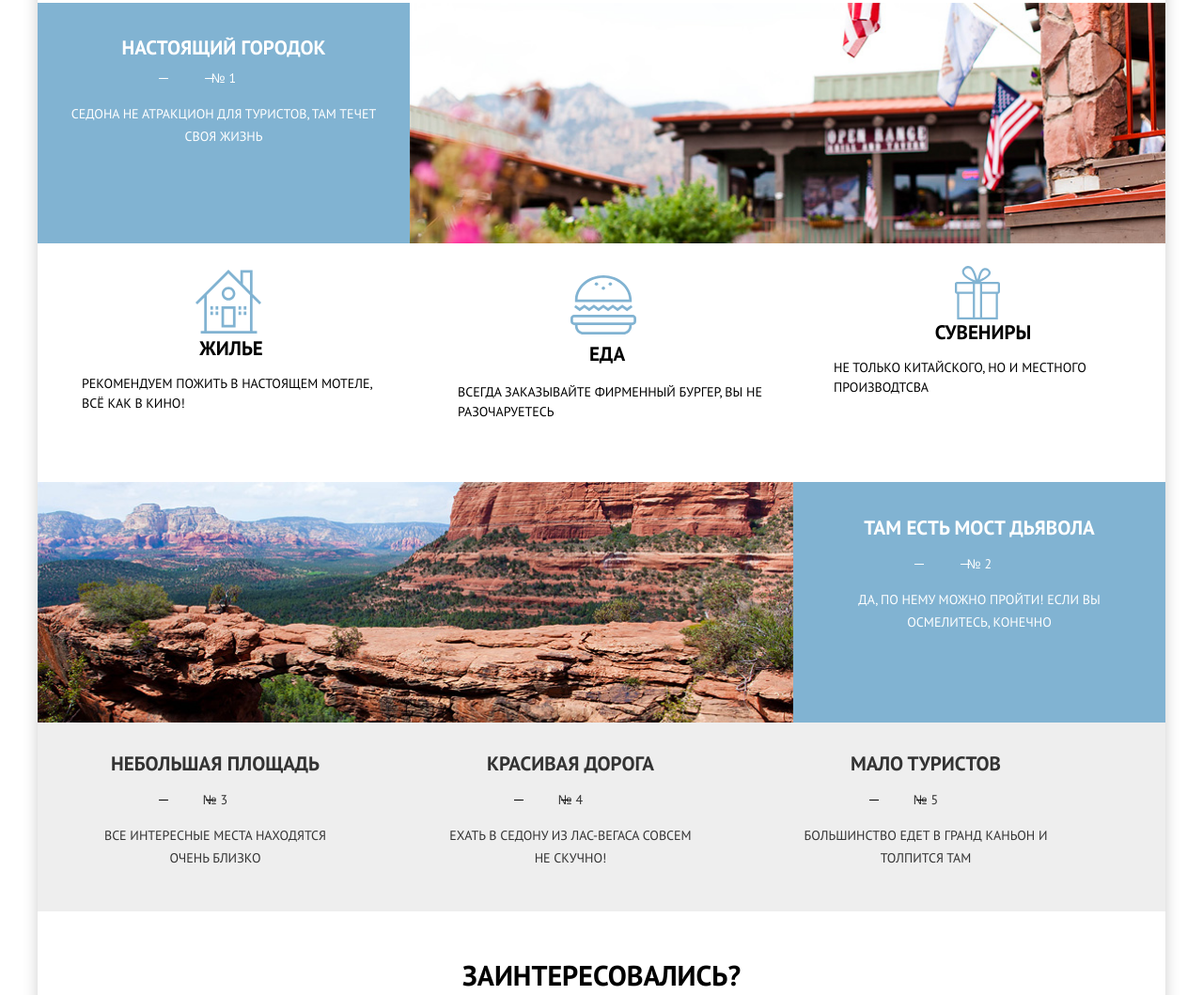
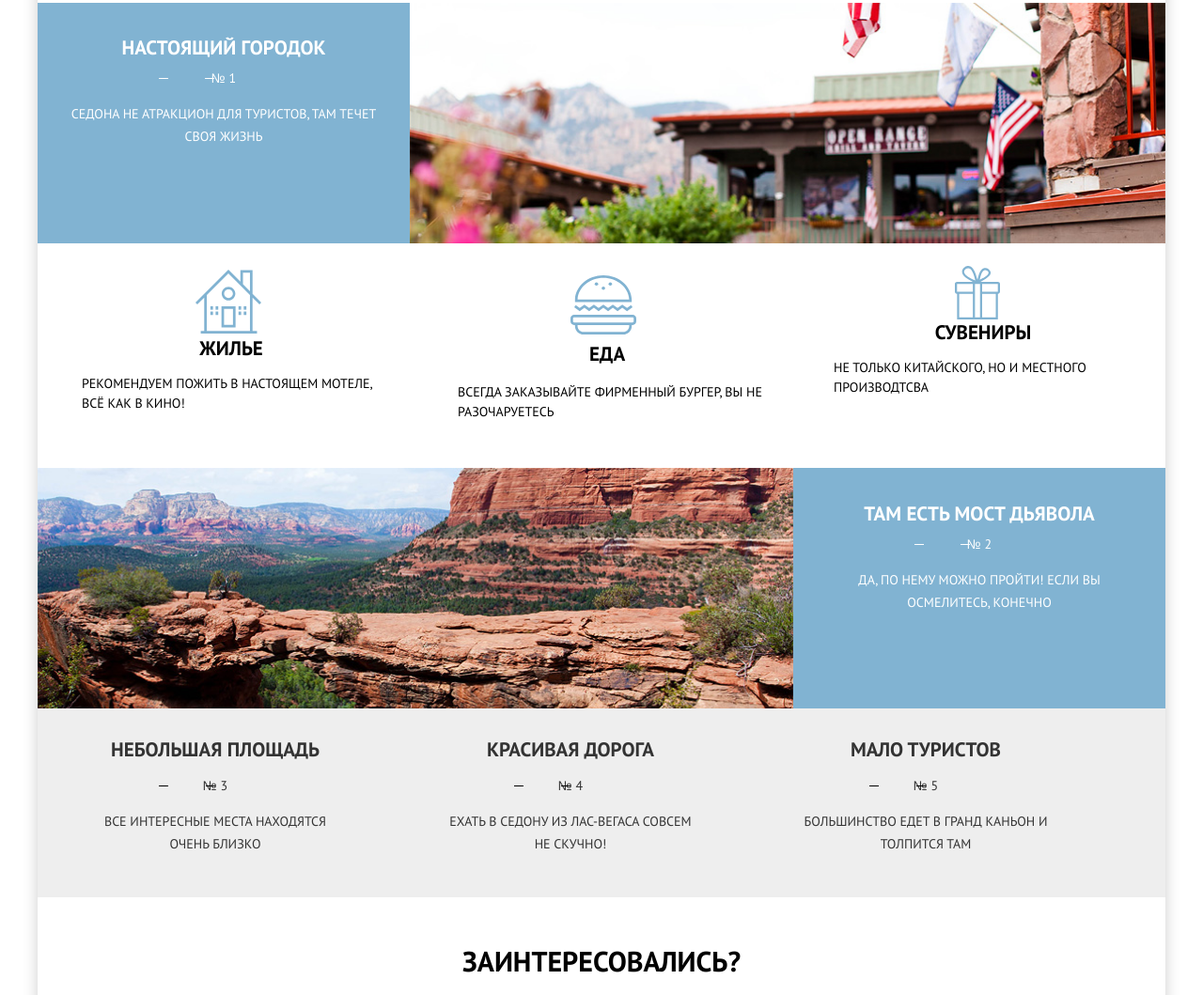
Before and after one commit to andikk/643755-sedona, a website: page source/index.html in a window 1280 px wide. Shown: the part 789-1848 px from the top of the page at 94% size. Drawn offline with nearby package versions, Linux system fonts and the light colour scheme; files that its build step writes are made by us from their sources.

Commit message:
правки главной

```diff
--- a/source/less/blocks/features.less
+++ b/source/less/blocks/features.less
@@ -1,7 +1,7 @@
 .features {
   .list-unstyled();
   padding-top: 40px;
-  padding-bottom: 40px;
+  padding-bottom: 25px;
   background-color: @white;
   color: @black;
   text-align: left;
@@ -76,7 +76,6 @@
   text-align: left;
 }
 
-
 @media (min-width: @tablet-width) {
   .features {
     display: flex;
--- a/source/less/blocks/reasons.less
+++ b/source/less/blocks/reasons.less
@@ -112,8 +112,13 @@
 }
 
 .reasons__text--two {
-  padding-top: 43px;
-  padding-bottom: 33px;
+  padding-top: 39px;
+  padding-bottom: 22px;
+
+  & .reasons__title {
+    margin-bottom: -6px;
+  }
+
 }
 
 .reasons__description {
```
